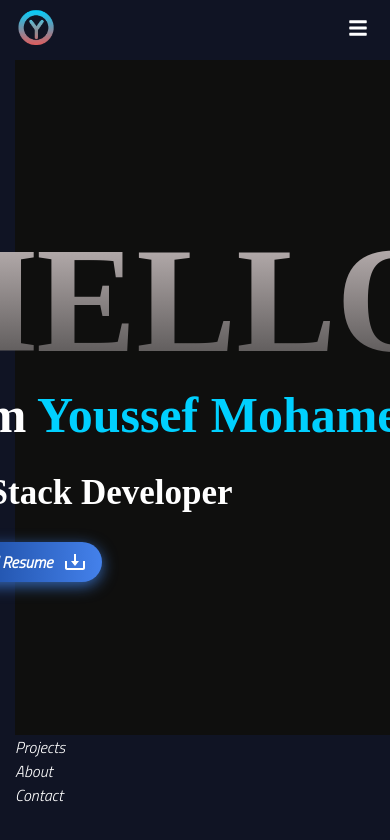
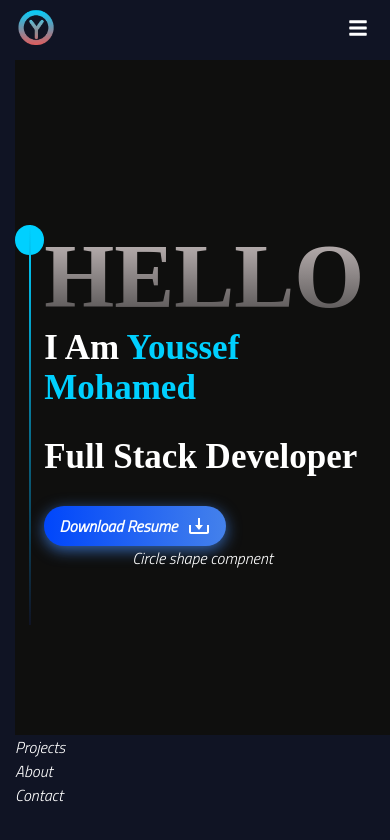
Before and after one commit to youssefMoJo/portfolio, a React (Create React App) app: page / in a window 390 px wide. Shown: the top 840 px of the page. Built offline with nearby package versions, Linux system fonts and the light colour scheme; a web font is replaced by a local one.

Commit message:
adding some animations for the Hello Part in the left section in the home

```diff
--- a/package.json
+++ b/package.json
@@ -6,10 +6,13 @@
     "@testing-library/jest-dom": "^5.16.5",
     "@testing-library/react": "^13.4.0",
     "@testing-library/user-event": "^13.5.0",
+    "framer-motion": "^10.2.4",
     "react": "^18.2.0",
     "react-dom": "^18.2.0",
     "react-icons": "^4.8.0",
+    "react-intersection-observer": "^9.4.3",
     "react-scripts": "5.0.1",
+    "styled-components": "^5.3.8",
     "web-vitals": "^2.1.4"
   },
   "scripts": {
--- a/src/Components/Home.js
+++ b/src/Components/Home.js
@@ -2,6 +2,10 @@ import "../Styles/Home.css";
 import { BiDownload } from "react-icons/bi";
 
 const Home = () => {
+  const placeholderText = [
+    { type: "heading1", text: "HELLO My name is youssef" },
+  ];
+
   return (
     <div className="HomeContainer">
       <div className="LeftSideContainer">
--- a/src/Styles/Home.css
+++ b/src/Styles/Home.css
@@ -8,6 +8,10 @@
     justify-content: center;
     height: 80vh;
     background-color: rgb(15, 15, 14);
+}
+
+.LeftSideContainer {
+    display: flex;
 }
 
 .SideDecorationCircleShape {
@@ -24,10 +28,6 @@
     background-image: linear-gradient(#00d0ff, #101424);
 }
 
-.LeftSideContainer {
-    display: flex;
-}
-
 .Hello {
     font-family: 'Iceland', cursive;
     font-family: 'Kaisei Decol', serif;
@@ -37,6 +37,13 @@
     -webkit-background-clip: text;
     color: transparent;
     margin: 0;
+    position: relative;
+    animation: hello ease 1.5s;
+}
+
+@keyframes hello  {
+    0%   {left:100px; top:0px;  opacity: 0;}
+    100% {left:0px; top:0px; opacity: 1;}
 }
 
 .MyNameSentence {
@@ -70,7 +77,7 @@
     -o-transition: all .4s ease-in-out;
     -webkit-transition: all .4s ease-in-out;
     transition: all .4s ease-in-out;
-    background-image: linear-gradient(to right, #0c3785, #4481eb, #0891be, #3f86ed);
+    background-image: linear-gradient(to right, #0046FB, #4481eb, #0891be, #3f86ed);
     box-shadow: 0 4px 15px 0 rgba(65, 132, 234, 0.75);
 }
 
@@ -89,3 +96,23 @@
     margin-left: 10px;
     font-size: x-large;
 }
+
+@media only screen and (max-width: 1024px) {
+    .HomeContainer {
+        display: flex;
+        flex-direction: column;
+        align-items: center;
+        justify-content: center;
+    }
+}
+
+@media only screen and (max-width: 650px) {
+
+    .Hello {
+        font-size: 90px;
+        margin-right: 5px;
+    }
+    .MyNameSentence {
+        font-size: 35px;
+    }
+}
```
Also changed, not shown: 1 other file (tests, documents, lock files or other folders).
